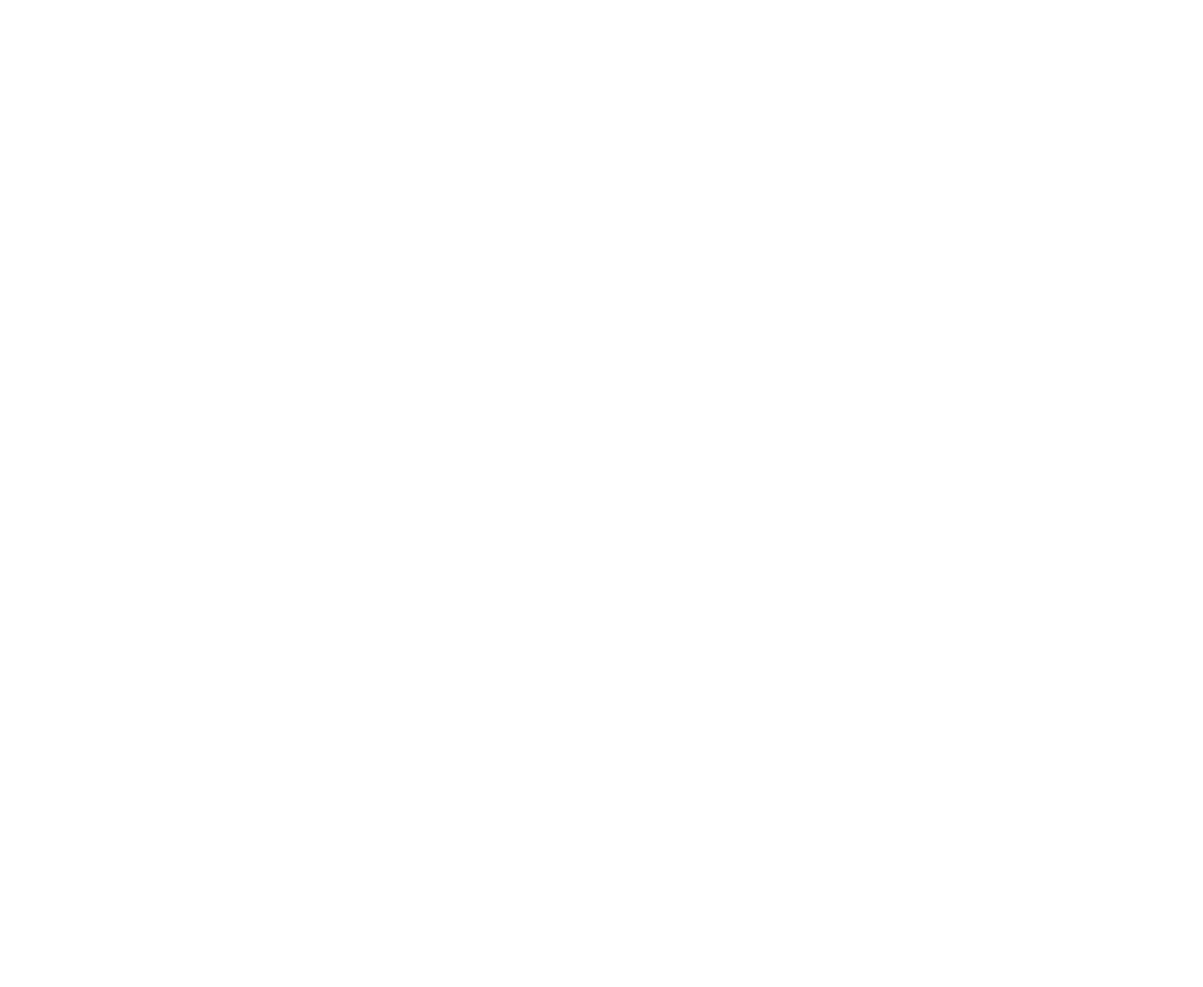
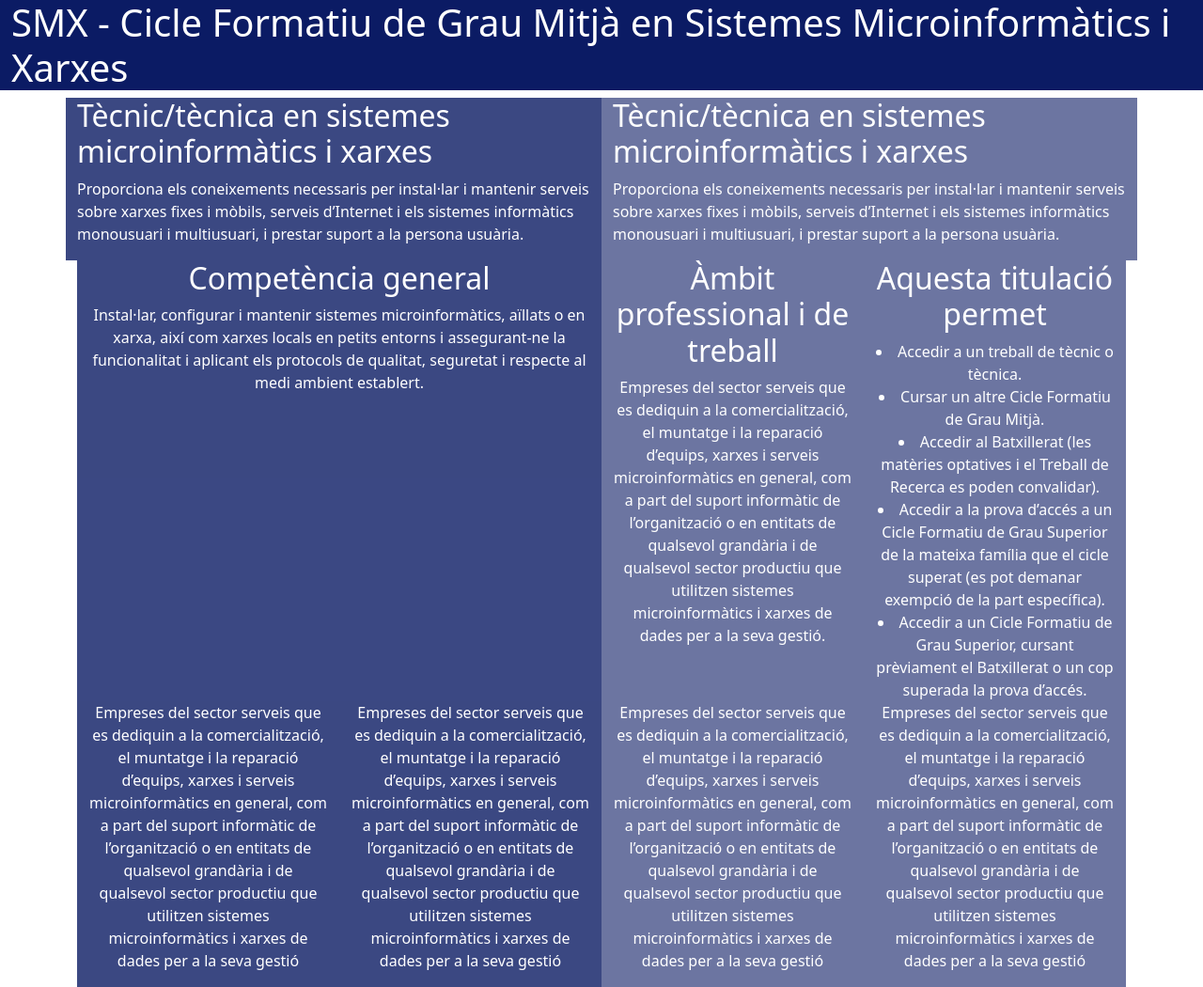
Before and after one commit to arkhamsubreddit/Bootstrap-pol, a plain HTML site: page index.html in a window 1280 px wide. Shown: the whole page at 94% size. Before the commit the page ends 800 px from the top, so only its background shows below. Drawn offline with Linux system fonts and the light colour scheme.

Commit message:
classe containers i grids

```diff
--- /dev/null
+++ b/css/estils.css
@@ -0,0 +1,14 @@
+.dual{
+    background-color: rgb(11, 27, 100);
+    color: white;
+}
+.dual80{
+    background-color: rgb(11, 27, 100);
+    color: white;
+    opacity: 0.8;
+}
+.dual60{
+    background-color: rgb(11, 27, 100);
+    color: white;
+    opacity: 0.6;
+}
--- a/index.html
+++ b/index.html
@@ -1,15 +1,80 @@
 <!DOCTYPE html>
 <html lang="en">
 <head>
+    <link rel="stylesheet" href="./css/estils.css">
     <link rel="stylesheet" href="./css/cssBS/bootstrap.min.css">
     <meta charset="UTF-8">
     <meta name="viewport" content="width=device-width, initial-scale=1.0">
     <title>Document</title>
 </head>
 <body>
-    <h1></h1>
-    <h2></h2>
-    <p></p>
+    <div class="container-fluid dual">
+        <h1>SMX - Cicle Formatiu de Grau Mitjà en Sistemes Microinformàtics i Xarxes</h1>
+    </div>
+<main>
+    <!-- info principal-->
+    <div  class="container-md">
+        <div class="row">
+            <div class="col dual80">
+            <h2>
+                Tècnic/tècnica en sistemes microinformàtics i xarxes
+            </h2>
+            <p>Proporciona els coneixements necessaris per instal·lar i mantenir serveis sobre xarxes fixes i mòbils, serveis d’Internet i els sistemes informàtics monousuari i multiusuari, i prestar suport a la persona usuària.</p>
+            </div>
+            <div class="col dual60">
+            <h2>
+                Tècnic/tècnica en sistemes microinformàtics i xarxes
+            </h2>
+            <p>Proporciona els coneixements necessaris per instal·lar i mantenir serveis sobre xarxes fixes i mòbils, serveis d’Internet i els sistemes informàtics monousuari i multiusuari, i prestar suport a la persona usuària.</p>
+            </div>
+
+            <!--info secundaria-->
+          </div>
+          <div class="container text-center">
+            <div class="row">
+              <div class="col-sm-4 col-md-6 dual80">
+                <h2>
+                    Competència general
+                </h2>
+                <p>Instal·lar, configurar i mantenir sistemes microinformàtics, aïllats o en xarxa, així com xarxes locals en petits entorns i assegurant-ne la funcionalitat i aplicant els protocols de qualitat, seguretat i respecte al medi ambient establert.</p>
+              </div>
+              <div class="col-sm-4 col-md-3 dual60">
+                <h2>
+                    Àmbit professional i de treball
+                </h2>
+                <p>Empreses del sector serveis que es dediquin a la comercialització, el muntatge i la reparació d’equips, xarxes i serveis microinformàtics en general, com a part del suport informàtic de l’organització o en entitats de qualsevol grandària i de qualsevol sector productiu que utilitzen sistemes microinformàtics i xarxes de dades per a la seva gestió.</p>
+              </div>
+              <div class="col-sm-4 col-md-3 dual60">
+                <h2>
+                    Aquesta titulació permet
+                </h2>
+                <li>Accedir a un treball de tècnic o tècnica.</li>
+                <li>Cursar un altre Cicle Formatiu de Grau Mitjà.</li>
+                <li>Accedir al Batxillerat (les matèries optatives i el Treball de Recerca es poden convalidar).</li>
+                <li>Accedir a la prova d’accés a un Cicle Formatiu de Grau Superior de la mateixa família que el cicle superat (es pot demanar exempció de la part específica).</li>
+                <li>Accedir a un Cicle Formatiu de Grau Superior, cursant prèviament el Batxillerat o un cop superada la prova d’accés.</li>
+              </div>
+              <div class="container text-center">
+                <div class="row row-cols-2 row-cols-md-4">
+                  <div class="col dual80">
+                    <p>Empreses del sector serveis que es dediquin a la comercialització, el muntatge i la reparació d’equips, xarxes i serveis microinformàtics en general, com a part del suport informàtic de l’organització o en entitats de qualsevol grandària i de qualsevol sector productiu que utilitzen sistemes microinformàtics i xarxes de dades per a la seva gestió</p>
+                </div>
+                  <div class="col dual80">
+                    <p>Empreses del sector serveis que es dediquin a la comercialització, el muntatge i la reparació d’equips, xarxes i serveis microinformàtics en general, com a part del suport informàtic de l’organització o en entitats de qualsevol grandària i de qualsevol sector productiu que utilitzen sistemes microinformàtics i xarxes de dades per a la seva gestió</p>
+                </div>
+                  <div class="col dual60">
+                    <p>Empreses del sector serveis que es dediquin a la comercialització, el muntatge i la reparació d’equips, xarxes i serveis microinformàtics en general, com a part del suport informàtic de l’organització o en entitats de qualsevol grandària i de qualsevol sector productiu que utilitzen sistemes microinformàtics i xarxes de dades per a la seva gestió</p>
+                </div>
+                  <div class="col dual60">
+                    <p>Empreses del sector serveis que es dediquin a la comercialització, el muntatge i la reparació d’equips, xarxes i serveis microinformàtics en general, com a part del suport informàtic de l’organització o en entitats de qualsevol grandària i de qualsevol sector productiu que utilitzen sistemes microinformàtics i xarxes de dades per a la seva gestió</p>
+                </div>
+                </div>
+              </div>
+
+            </div>
+          </div>
+
+</main>
 
     <script src="./js/jsBS/bootstrap.bundle.min.js"></script>
 </body>
```
